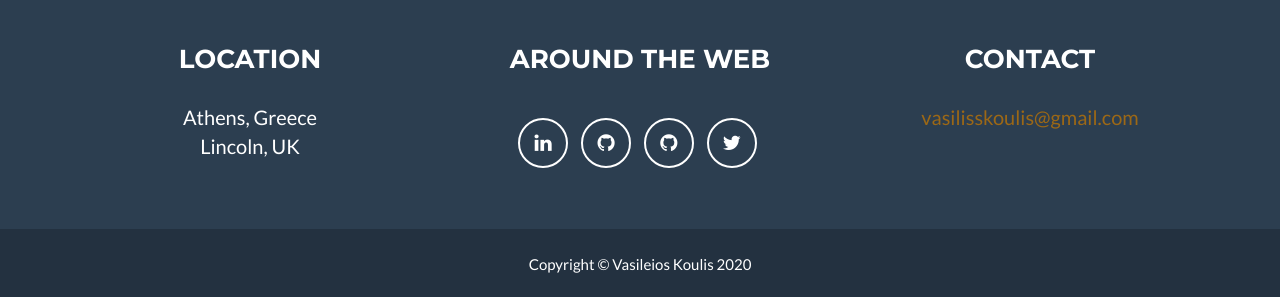
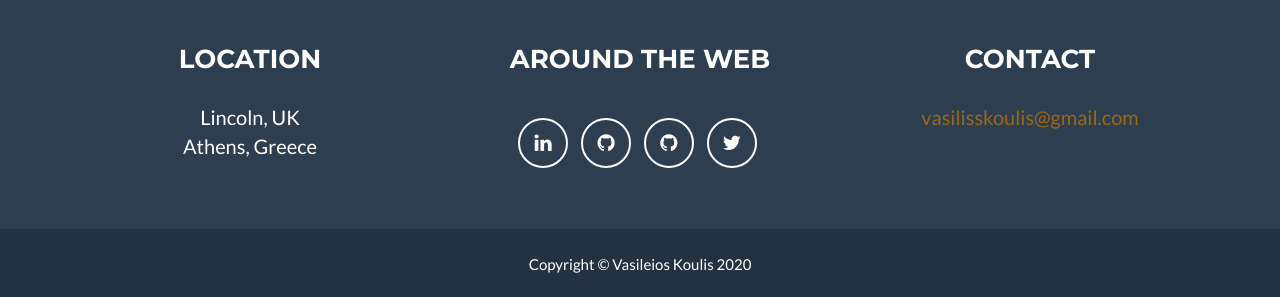
Before and after one commit to bkbilly/bkbilly.github.io, a Jekyll site: the page built from index.html, in a window 1280 px wide and 900 px high, scrolled down 3359 px. Shown: the part 600-897 px from the top of the window. Built offline with Jekyll 4.4.1, drawn with Linux system fonts in a browser that asks for light colours; some of the changed lines change nothing that is shown.

Commit message:
fixed address

```diff
--- a/_config.yml
+++ b/_config.yml
@@ -52,8 +52,8 @@ social:
 
 # Postal address (add as many lines as necessary)
 address:
+  - line: Lincoln, UK
   - line: Athens, Greece
-  - line: Lincoln, UK
 
 # Credits content
 credits: '<a href="mailto:vasilisskoulis@gmail.com">vasilisskoulis@gmail.com</a>'
```
